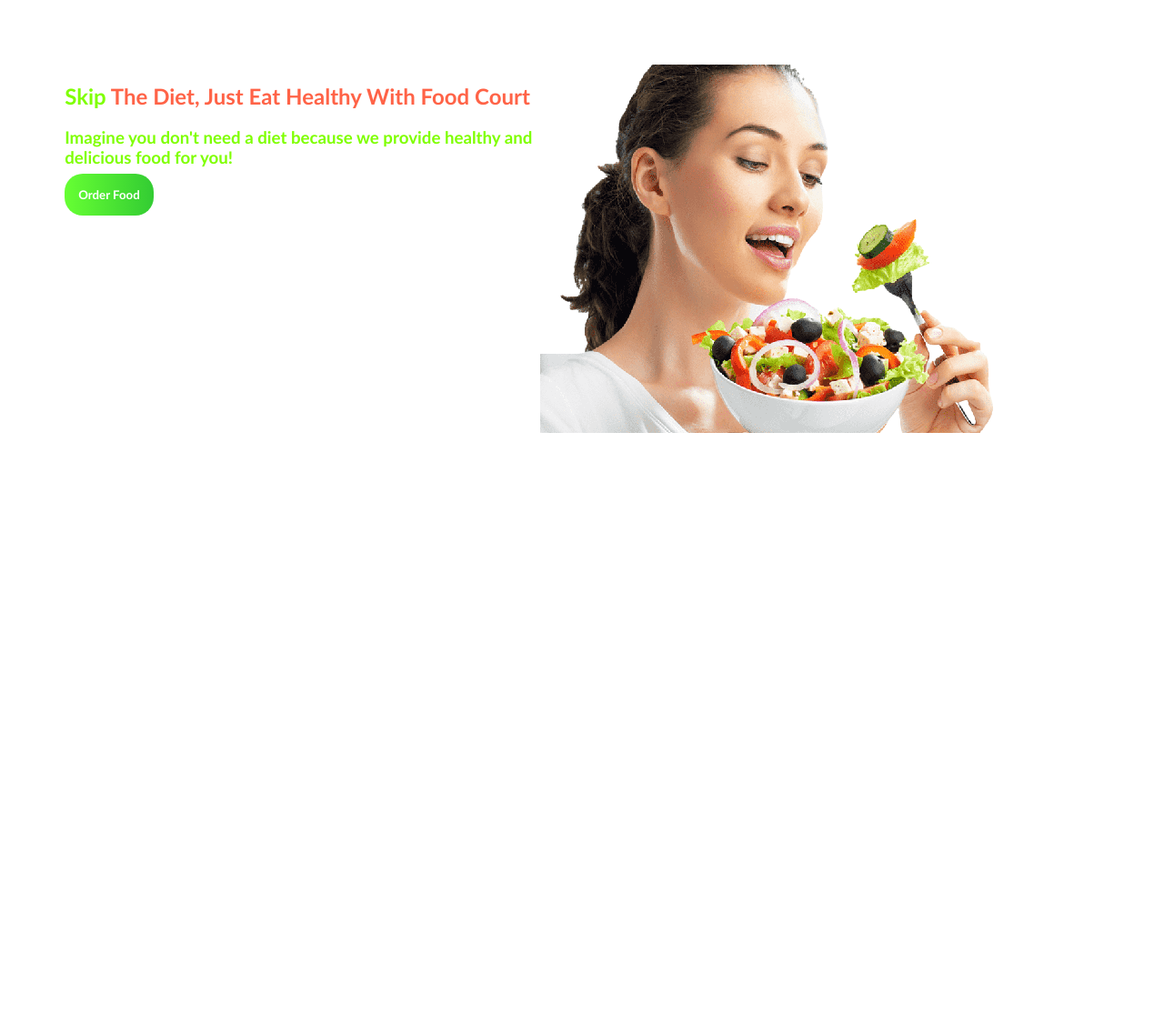
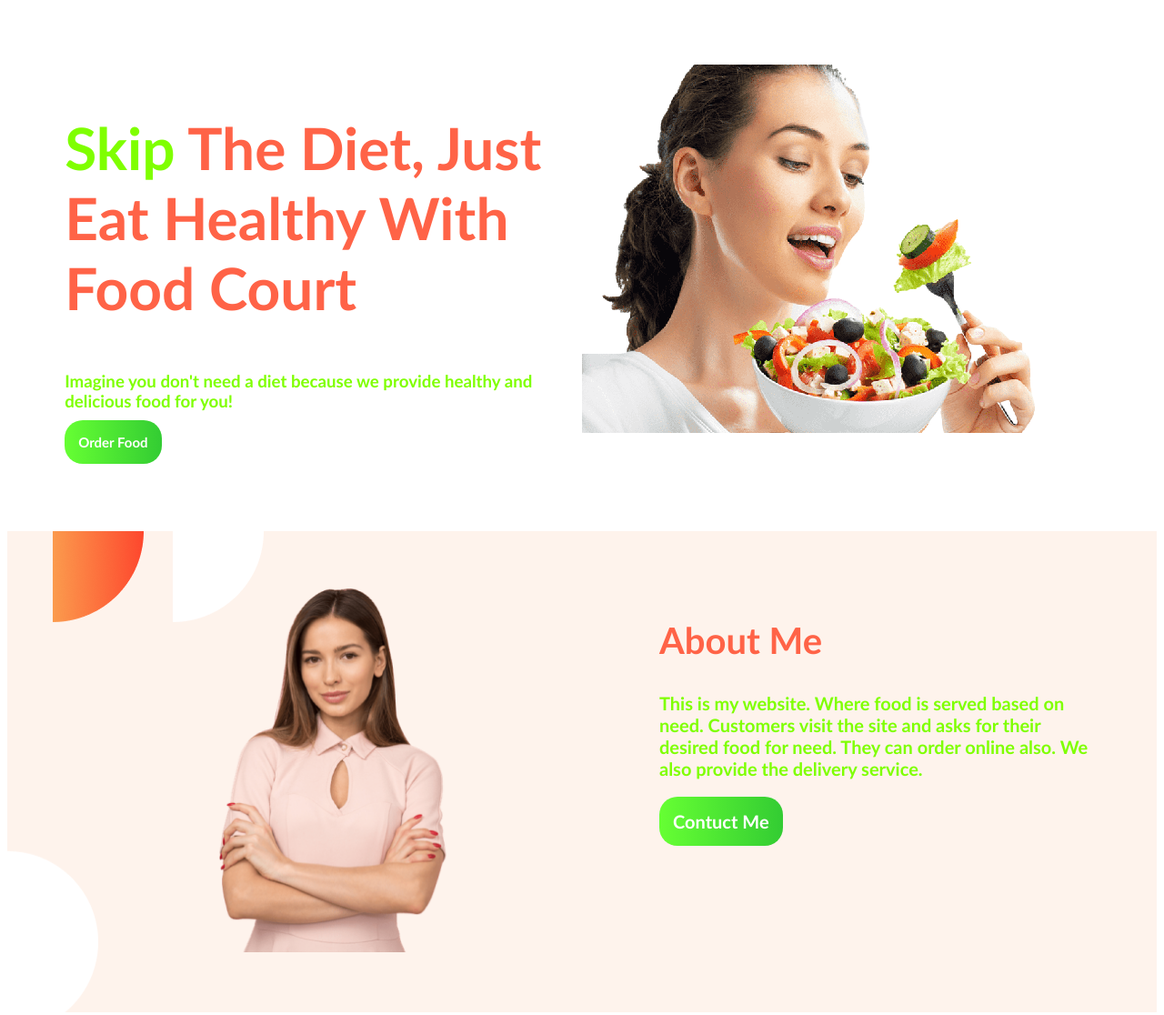
Before and after one commit to Aunek-dc/Food_Court, a plain HTML site: page index.html in a window 1280 px wide. Shown: the whole page at 91% size. Before the commit the page ends 800 px from the top, so only its background shows below. Drawn offline with Linux system fonts and the light colour scheme.

Commit message:
Second Section added

```diff
--- a/index.html
+++ b/index.html
@@ -11,8 +11,8 @@
 </head>
 
 <body>
-    <section>
-        <div>
+    <section class="First-section">
+        <div class="widthrange">
             <h1><span id="Skip">Skip</span> <span id="Skiprest">
                     The Diet,
 
@@ -29,14 +29,20 @@
                     href="https://www.foodpanda.com.bd/?gclid=CjwKCAjw_o-HBhAsEiwANqYhp7DkTtTdRcS6NYG7FvKseHjWEGJ9iTVP0nbz7HikUPOLNJcH78bK5xoC-PkQAvD_BwE">Order
                     Food</a></h5>
         </div>
-        <div>
+        <div class="widthrange">
             <img src="food-network-main/images/female/png-clipart-eating-healthy-diet-food-health-natural-foods-food-removebg-preview.png"
                 alt="">
         </div>
     </section>
-    <section>
-        <div>
-
+    <section class="About-me">
+        <div class="widthrange2" id="Image">
+            <img src="food-network-main/images/female/Person Image.png" alt="" width="250" height="400">
+        </div>
+        <div class="widthrange2">
+            <h1>About Me</h1>
+            <h5>This is my website. Where food is served based on need. Customers visit the site and asks for their
+                desired food for need. They can order online also. We also provide the delivery service.</h5>
+            <h5><a target="_blank" class="OrderButton" href="">Contuct Me</a></h5>
         </div>
     </section>
 </body>
--- a/style.css
+++ b/style.css
@@ -7,6 +7,9 @@ body{
     padding: 15px;
     text-decoration: none;
     border-radius: 20px;
+}
+.widthrange{
+    width: 50%;
 }
 #Rest{
     color:chartreuse;
@@ -27,3 +30,20 @@ section{
 #Skiprest{
     color: tomato;
 }
+.About-me h1{
+    font-size: 40px;
+    color: tomato;
+}
+.About-me h5{
+    font-size: 20px;
+    color: chartreuse;
+}
+.widthrange2{
+    width: 50%;
+}
+#Image{
+    padding-left: 170px;
+}
+.About-me{
+    background-image: url(food-network-main/images/shapes/7.png);
+}
```
